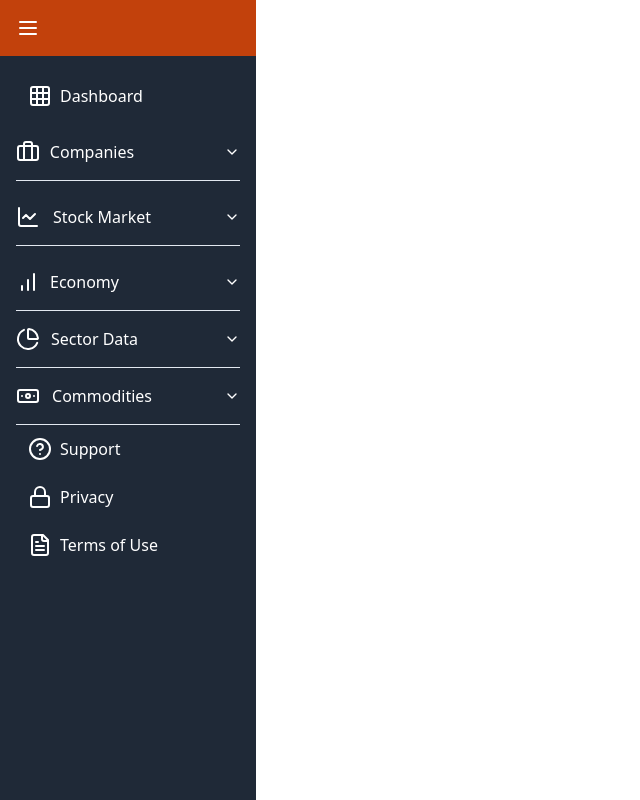
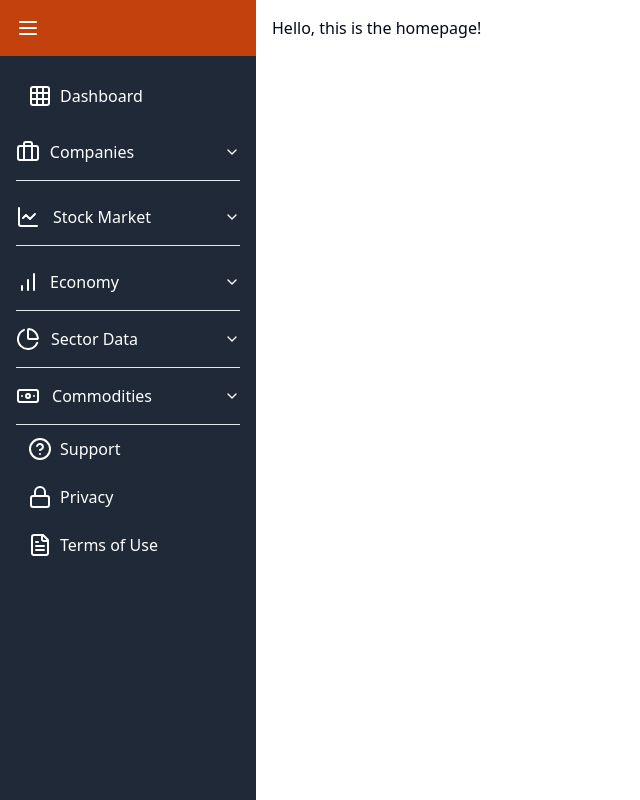
Before and after one commit to faizan31/nextapp, a Next.js app: page / in a window 1280 px wide. Shown: the whole page, without its empty margins (0-640 px from the left). Built offline with nearby package versions, Linux system fonts and the light colour scheme.

Commit message:
changes done

```diff
--- a/app/layout.tsx
+++ b/app/layout.tsx
@@ -1,6 +1,8 @@
 import type { Metadata } from "next";
 import { Geist, Geist_Mono } from "next/font/google";
 import "./globals.css";
+import { SidebarProvider } from "./zaksite/components/SidebarContext";
+import Sidebar from "./zaksite/components/Sidebar";
 
 const geistSans = Geist({
   variable: "--font-geist-sans",
@@ -19,12 +21,12 @@ export const metadata: Metadata = {
 
 export default function RootLayout({
   children,
-}: Readonly<{
+}: {
   children: React.ReactNode;
-}>) {
+}) {
   return (
     <html lang="en" data-theme="winter">
-        <head>
+      <head>
         <link
           href="https://fonts.googleapis.com/css2?family=Roboto:wght@400;700&display=swap"
           rel="stylesheet"
@@ -33,7 +35,12 @@ export default function RootLayout({
       <body
         className={`${geistSans.variable} ${geistMono.variable} antialiased`}
       >
-        {children}
+        <SidebarProvider>
+          <div className="flex">
+            <Sidebar />
+            <main className="flex-1 p-4">{children}</main>
+          </div>
+        </SidebarProvider>
       </body>
     </html>
   );
--- a/app/page.tsx
+++ b/app/page.tsx
@@ -1,16 +1,3 @@
-//import Image from "next/image";
-
-import { SidebarProvider } from "./zaksite/components/SidebarContext";
-import Sidebar from "./zaksite/components/Sidebar";
-
-export default function RootLayout({ children }: { children: React.ReactNode }) {
-  return (
-    <SidebarProvider>
-      <div className="flex">
-        <Sidebar />
-        <main className="flex-1 p-4">{children}</main>
-      </div>
-    </SidebarProvider>
-
-  );
+export default function Page() {
+  return <h1>Hello, this is the homepage!</h1>;
 }
--- a/app/zaksite/layout.tsx
+++ b/app/zaksite/layout.tsx
@@ -5,7 +5,7 @@ import Sidebar from "./components/Sidebar";
 export default function ZaksiteLayout({ children }: { children: React.ReactNode }) {
   return (
     <div className="flex">
-      <Sidebar />
+
       <div className="flex-1 flex flex-col">
         {/* Header */}
         <Header />
```
